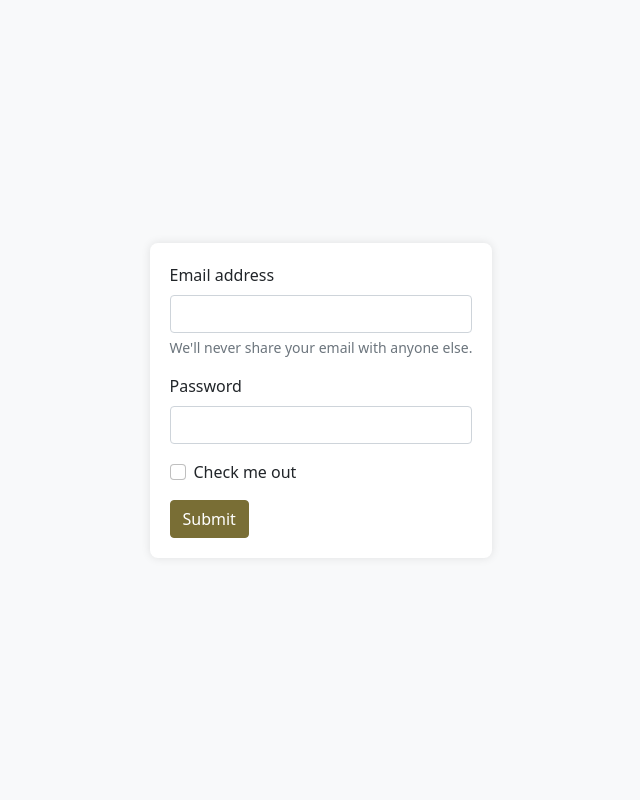
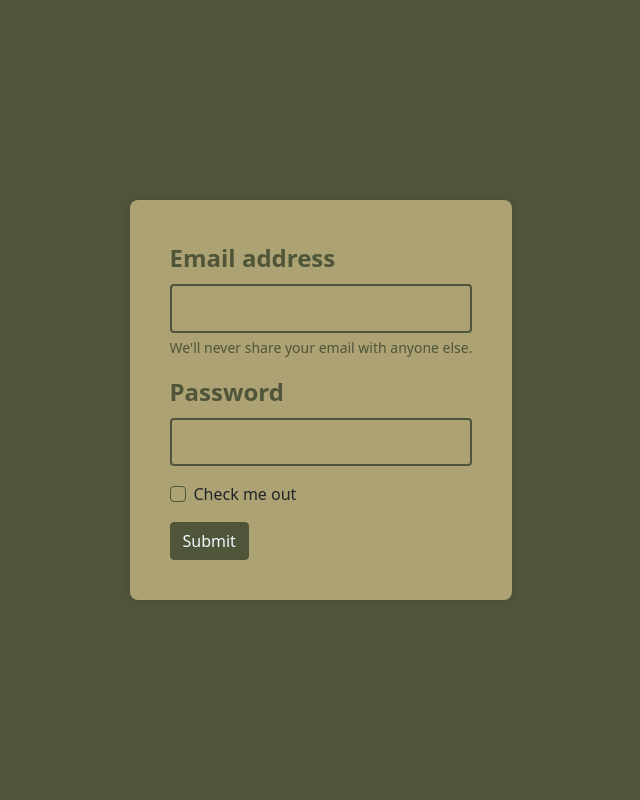
Before and after one commit to Aashitharaip/BUDGET-ANALYSIS, a Flask app: page /login in a window 1280 px wide. Shown: the whole page, without its empty margins (319-959 px from the left). Run offline with Flask 3, Linux system fonts and the light colour scheme.

Commit message:
style change

```diff
--- a/static/style1.css
+++ b/static/style1.css
@@ -4,38 +4,91 @@ body, html {
     display: flex;
     justify-content: center;
     align-items: center;
-    background-color: #f8f9fa; /* Optional: for a subtle background color */
+    background-color: #4f5539;
 }
 .form-container {
     width: 100%;
-    max-width: 400px;
-    padding: 20px;
-    background-color: #fff;
+    max-height: 80vh;
+    max-width:800px;
+    padding: 40px;
+    background-color: #aca273;
     border-radius: 8px;
     box-shadow: 0 0 10px rgba(0, 0, 0, 0.1);
+    overflow-y: auto;
 }
-
-
+.form-label {
+    font-size: 1.5rem;
+    font-weight:800;
+    color: #4f5539;
+}
+.form-control {
+    font-size: 1.2rem;
+    padding: 8px;
+    border-width: 2px;
+    border-color:#4f5539 ;
+    color: #4f5539;
+    background-color: #aca273;
+}
+.form-control:focus {
+    background-color: #aca273;
+    border-color: #4f5539;
+    color: #4f5539;
+    outline: none;
+}
+.form-text{
+    font-weight:10px;
+    color:#4f5539;
+}
 .btn-primary {
-    background-color: #796e35;
-    border-color: #796e35;
+    color:aliceblue;
+    background-color: #4f5539;
+    border-color: #4f5539;
 }
 
 .btn-primary:hover {
-    background-color: rgb(139, 160, 62);
-    border-color: rgb(139, 160, 62);
+    color:#4f5539;
+    background-color:#aca273;
+    border-color:#4f5539;
 }
-
+.form-check-input {
+    background-color: #aca273;
+    border-color: #4f5539;
+}
 .form-check-input:checked {
-    background-color: #796e35;
-    border-color: #796e35;
+    background-color: #4f5539;
+    border-color: #4f5539;
 }
 
 .form-check-input:focus {
-    box-shadow: 0 0 0 0.2rem #796e35;
+    box-shadow: 0 0 0 0.2rem #4f5539;
 }
 
 .form-control:hover {
-    border-color: #796e35;
-    box-shadow: 0 0 5px #796e35;
+    border-color: #4f5539;
+    box-shadow: 0 0 5px #4f5539;
 }
+/* Custom Scrollbar Styles */
+.form-container::-webkit-scrollbar {
+    width: 12px;
+}
+
+.form-container::-webkit-scrollbar-track {
+    background: #aca273;
+    border-radius: 8px;
+}
+
+.form-container::-webkit-scrollbar-thumb {
+    background-color: #4f5539;
+    border-radius: 8px;
+    border: 3px solid #aca273;
+}
+
+.form-container::-webkit-scrollbar-thumb:hover {
+    background-color: #71796d;
+}
+
+/* Firefox scrollbar styling */
+.form-container {
+    scrollbar-width: thin;
+    scrollbar-color: #4f5539 #aca273;
+}
```
